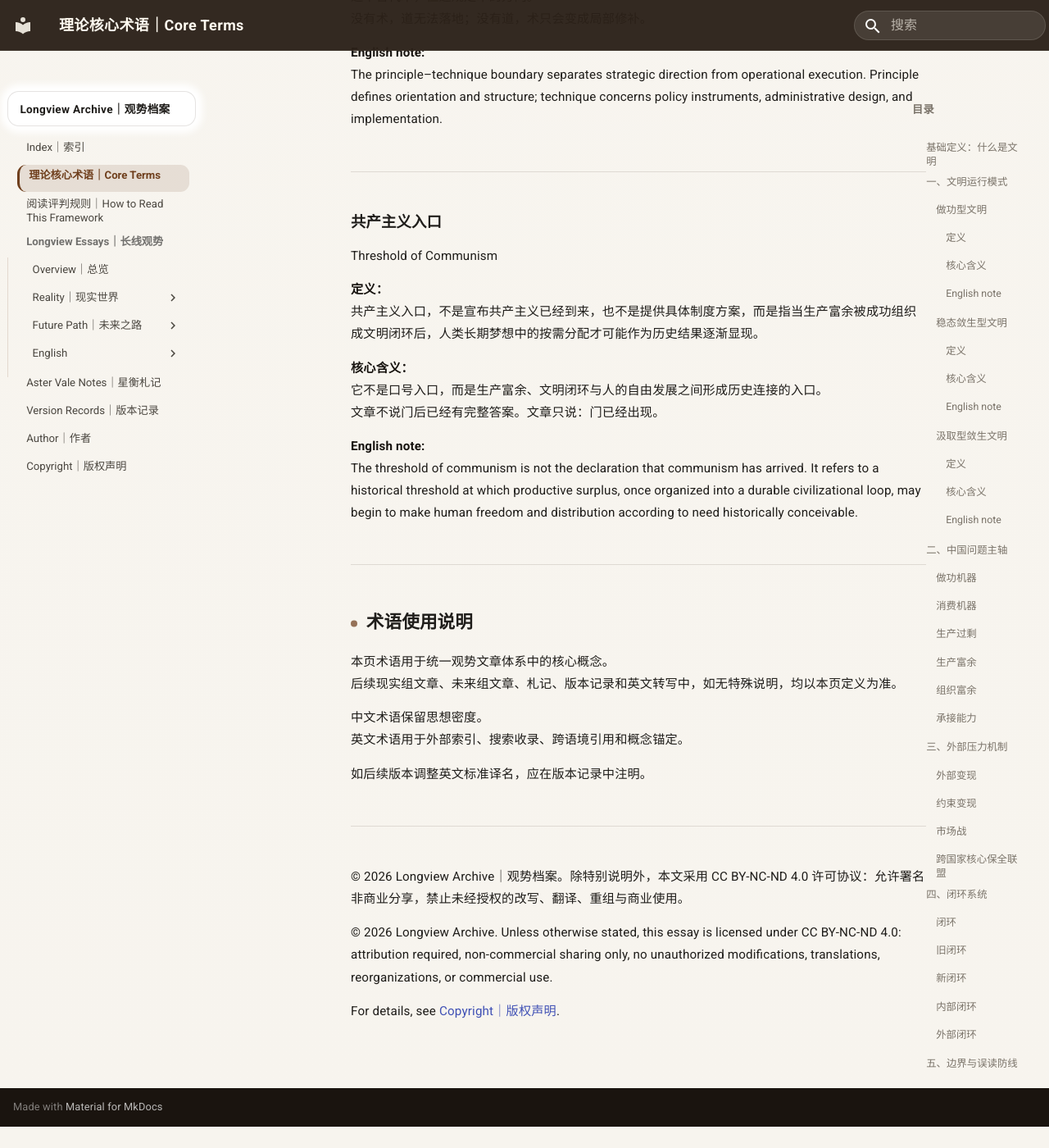
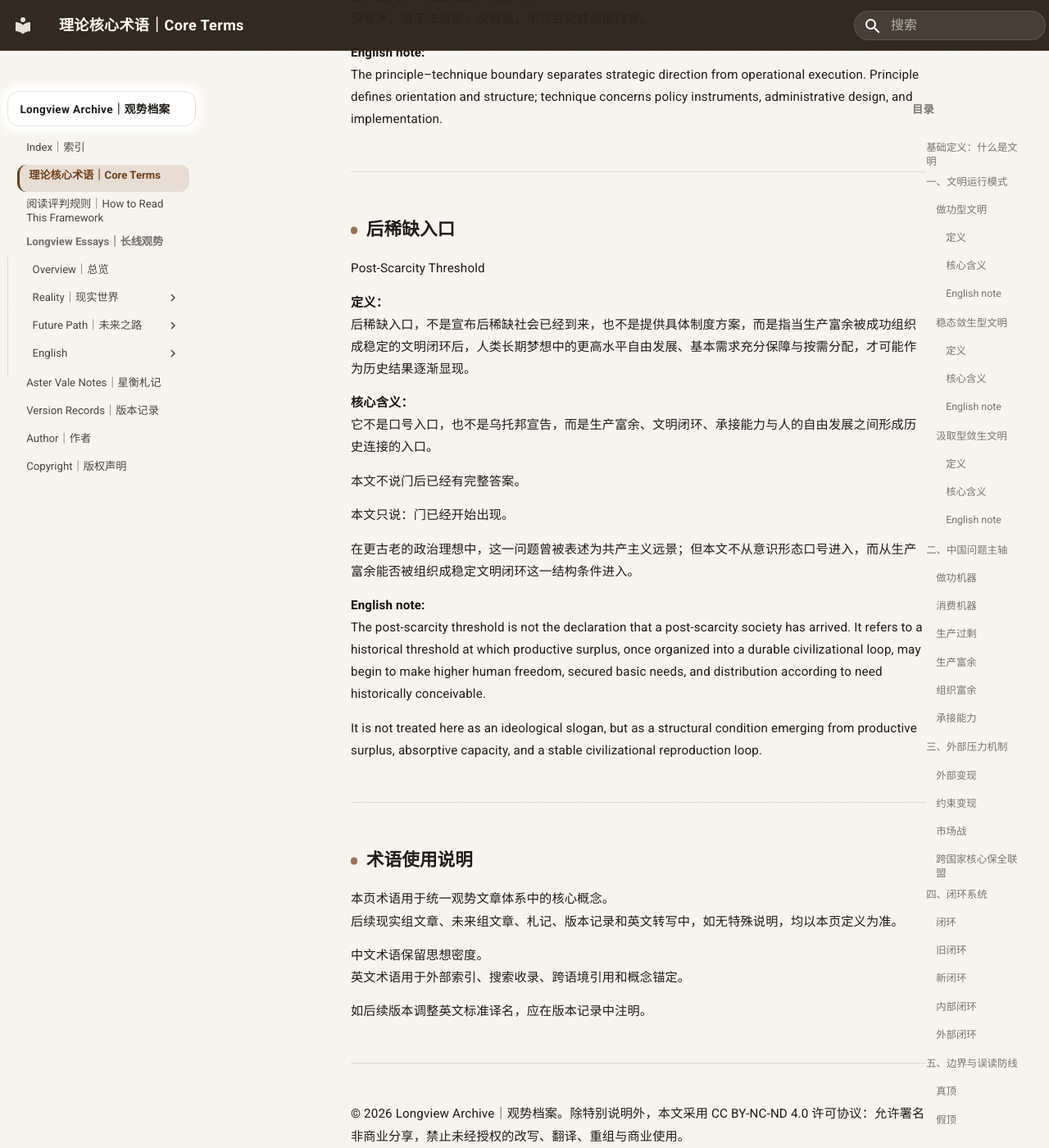
Before and after one commit to guanshi1688/longview-archive, an MkDocs documentation site: the page built from docs/core-terms.md, in a window 1280 px wide and 1400 px high, scrolled down 13466 px. Shown: the whole window at 82% size. Built offline with MkDocs 1.6.1 and Material for MkDocs 9.7.7, drawn with Linux system fonts in a browser that asks for light colours; before the commit the page ends 14840 px from its top, so only the background shows below that.

Commit message:
Update core-terms.md

```diff
--- a/docs/core-terms.md
+++ b/docs/core-terms.md
@@ -446,19 +446,25 @@ The principle–technique boundary separates strategic direction from operationa
 
 ---
 
-### 共产主义入口
-
-<span class="term-en">Threshold of Communism</span>
+## 后稀缺入口
+Post-Scarcity Threshold
 
 **定义：**
-共产主义入口，不是宣布共产主义已经到来，也不是提供具体制度方案，而是指当生产富余被成功组织成文明闭环后，人类长期梦想中的按需分配才可能作为历史结果逐渐显现。
+后稀缺入口，不是宣布后稀缺社会已经到来，也不是提供具体制度方案，而是指当生产富余被成功组织成稳定的文明闭环后，人类长期梦想中的更高水平自由发展、基本需求充分保障与按需分配，才可能作为历史结果逐渐显现。
 
 **核心含义：**
-它不是口号入口，而是生产富余、文明闭环与人的自由发展之间形成历史连接的入口。
-文章不说门后已经有完整答案。文章只说：门已经出现。
+它不是口号入口，也不是乌托邦宣告，而是生产富余、文明闭环、承接能力与人的自由发展之间形成历史连接的入口。
+
+本文不说门后已经有完整答案。
+
+本文只说：门已经开始出现。
+
+在更古老的政治理想中，这一问题曾被表述为共产主义远景；但本文不从意识形态口号进入，而从生产富余能否被组织成稳定文明闭环这一结构条件进入。
 
 **English note:**
-The threshold of communism is not the declaration that communism has arrived. It refers to a historical threshold at which productive surplus, once organized into a durable civilizational loop, may begin to make human freedom and distribution according to need historically conceivable.
+The post-scarcity threshold is not the declaration that a post-scarcity society has arrived. It refers to a historical threshold at which productive surplus, once organized into a durable civilizational loop, may begin to make higher human freedom, secured basic needs, and distribution according to need historically conceivable.
+
+It is not treated here as an ideological slogan, but as a structural condition emerging from productive surplus, absorptive capacity, and a stable civilizational reproduction loop.
 
 ---
 
```
